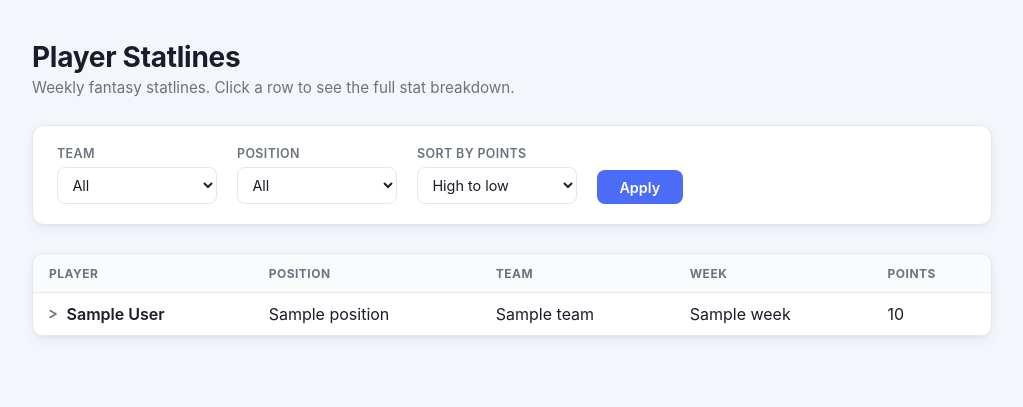
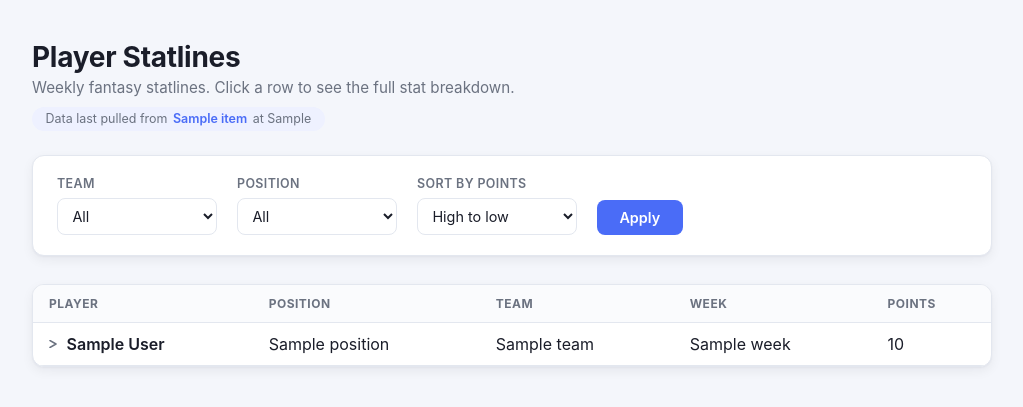
Before and after one commit to CharliePalm/xffl-stat-api, a Flask app: page / in a window 1280 px wide. Shown: the top 407 px of the page, without its empty margins (128-1151 px from the left). Run offline with Flask 3, Linux system fonts and the light colour scheme; a database or web service that is not in the repository returns one stand-in record (values such as "Sample title"); data that the repository does not hold is empty; parts of the project's set-up code (start-up, migrations or seed data) failed here and were passed over.

Commit message:
main | add provider

```diff
--- a/ui/api_client.py
+++ b/ui/api_client.py
@@ -44,3 +44,10 @@ def get_player_statlines(
     if position:
         params["position"] = position
     return _fetch_all("/player-statlines", params)
+
+
+def get_most_recent_provider() -> dict[str, Any] | None:
+    providers = _fetch_all("/providers", {})
+    if not providers:
+        return None
+    return max(providers, key=lambda provider: provider.get("last_used") or "")
--- a/ui/app.py
+++ b/ui/app.py
@@ -8,7 +8,7 @@ from flask import Flask, render_template, request
 
 from shared.model import NFLPosition, NFLTeam
 
-from api_client import ApiError, get_player_statlines
+from api_client import ApiError, get_most_recent_provider, get_player_statlines
 
 app = Flask(__name__)
 
@@ -65,7 +65,9 @@ def index():
 
     error = None
     rows: list[dict] = []
+    recent_provider = None
     try:
+        recent_provider = get_most_recent_provider()
         statlines = get_player_statlines(team=team or None, position=position or None)
         rows = [
             {
@@ -91,6 +93,7 @@ def index():
         selected_position=position,
         sort=sort,
         error=error,
+        recent_provider=recent_provider,
     )
 
 
--- a/ui/static/style.css
+++ b/ui/static/style.css
@@ -36,8 +36,25 @@ h1 {
 
 .subtitle {
   color: var(--text-muted);
-  margin: 0 0 1.75rem;
+  margin: 0 0 0.6rem;
   font-size: 0.95rem;
+}
+
+.provider-note {
+  display: inline-flex;
+  align-items: center;
+  gap: 0.35rem;
+  color: var(--text-muted);
+  background: var(--accent-soft);
+  border-radius: 999px;
+  padding: 0.3rem 0.85rem;
+  font-size: 0.78rem;
+  margin: 0 0 1.5rem;
+}
+
+.provider-note strong {
+  color: var(--accent);
+  font-weight: 600;
 }
 
 .error {
--- a/ui/templates/index.html
+++ b/ui/templates/index.html
@@ -10,6 +10,13 @@
   <div class="page">
   <h1>Player Statlines</h1>
   <p class="subtitle">Weekly fantasy statlines. Click a row to see the full stat breakdown.</p>
+
+  {% if recent_provider %}
+    <p class="provider-note">
+      Data last pulled from <strong>{{ recent_provider.name }}</strong>
+      {% if recent_provider.last_used %}at {{ recent_provider.last_used }}{% endif %}
+    </p>
+  {% endif %}
 
   {% if error %}
     <p class="error">Error loading data: {{ error }}</p>
```
